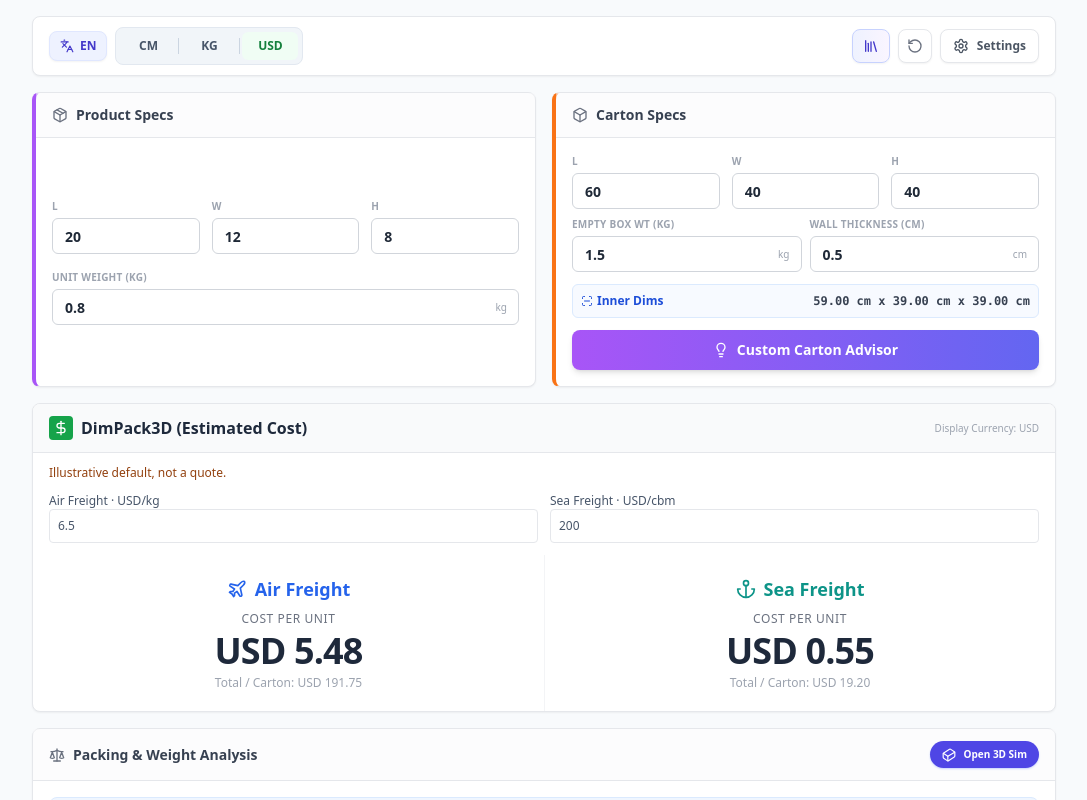
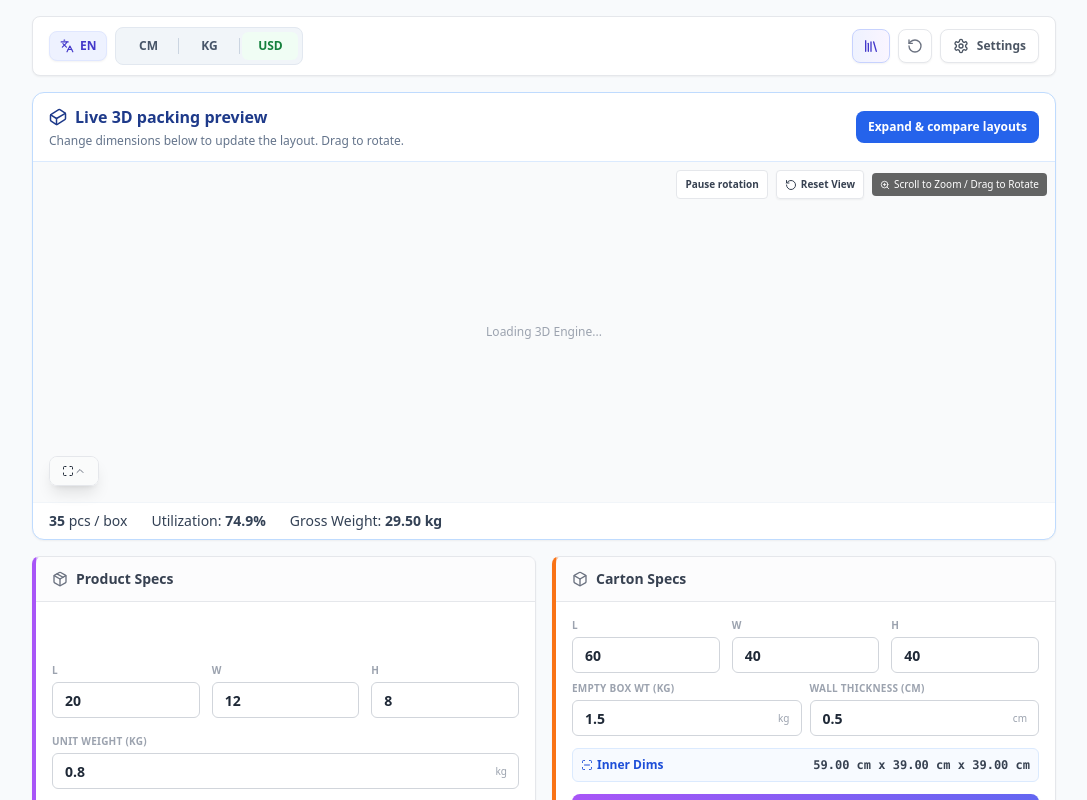
Before and after one commit to Hombecl/freight-calculator, a React (Vite) app: page /embed in a window 1280 px wide. Shown: the top 800 px of the page, without its empty margins (96-1183 px from the left). Built offline with nearby package versions, Linux system fonts and the light colour scheme.

Commit message:
Show live product packing 3D preview before inputs

```diff
--- a/src/components/Calculator.tsx
+++ b/src/components/Calculator.tsx
@@ -92,6 +92,7 @@
   t: (key: string) => string;
   isContainerMode?: boolean;
   containerPreset?: ContainerKey;
+  compact?: boolean;
 }
 
 interface SettingsModalProps {
@@ -442,6 +443,8 @@
     dimNote: "*顯示尺寸為擺放方向 (LxWxH)",
     zoomHint: "滾輪縮放 / 拖曳旋轉",
     resetView: "重置視角",
+    pauseRotation: "暫停旋轉",
+    autoRotation: "自動旋轉",
     orientationLabel: "方向圖例:",
     legendStandard: "標準",
     legendGap: "縫隙",
@@ -615,6 +618,8 @@
     dimNote: "*Dimensions shown as placed (LxWxH)",
     zoomHint: "Scroll to Zoom / Drag to Rotate",
     resetView: "Reset View",
+    pauseRotation: "Pause rotation",
+    autoRotation: "Auto rotate",
     orientationLabel: "Orientation:",
     legendStandard: "Standard",
     legendGap: "Gap Fill",
@@ -744,7 +749,7 @@
 // --- Algorithms (Advanced) ---
 
 // --- 3D Visualizer Component ---
-const ThreeVisualizer: React.FC<ThreeVisualizerProps> = ({ outer, inner, scenario, units, t, isContainerMode = false }) => {
+const ThreeVisualizer: React.FC<ThreeVisualizerProps> = ({ outer, inner, scenario, units, t, isContainerMode = false, compact = false }) => {
   const containerRef = useRef<HTMLDivElement>(null);
   const threeLoaded = useThree();
   const sceneRef = useRef<THREE.Scene | null>(null);
@@ -753,7 +758,10 @@
   const groupRef = useRef<THREE.Group | null>(null);
   const initialCameraPosRef = useRef<{ x: number; y: number; z: number } | null>(null);
   const requestRef = useRef<number | null>(null);
-  const [isHudExpanded, setIsHudExpanded] = useState(true);
+  const [isHudExpanded, setIsHudExpanded] = useState(!compact);
+  const [rotating, setRotating] = useState(() => !window.matchMedia?.('(prefers-reduced-motion: reduce)').matches);
+  const rotatingRef = useRef(rotating);
+  rotatingRef.current = rotating;
 
   // Helper to format Metric values to User Units
   const formatDim = (val: number): string => {
@@ -877,7 +885,7 @@
     window.addEventListener('mouseup', onMouseUp);
     dom.addEventListener('mousemove', onMouseMove);
     dom.addEventListener('wheel', onWheel, { passive: false });
-    dom.addEventListener('touchstart', () => { isDragging = true; }, {passive: true});
+    dom.addEventListener('touchstart', (e: TouchEvent) => { isDragging = true; if(e.touches[0]) previousMousePosition = { x: e.touches[0].clientX, y: e.touches[0].clientY }; }, {passive: true});
     dom.addEventListener('touchend', () => { isDragging = false; }, {passive: true});
     dom.addEventListener('touchmove', (e: TouchEvent) => {
         if(isDragging && e.touches[0]) {
@@ -889,9 +897,22 @@
         }
     }, {passive: true});
 
+    const resizeObserver = new ResizeObserver(() => {
+      if (!containerRef.current) return;
+      const { clientWidth: w, clientHeight: h } = containerRef.current;
+      if (!w || !h) return;
+      camera.aspect = w / h;
+      camera.updateProjectionMatrix();
+      renderer.setSize(w, h);
+    });
+    resizeObserver.observe(containerRef.current);
+    let visible = true;
+    const visibilityObserver = new IntersectionObserver(([entry]) => { visible = entry.isIntersecting; });
+    visibilityObserver.observe(containerRef.current);
     const animate = () => {
       requestRef.current = requestAnimationFrame(animate);
-      if (!isDragging) {
+      if (!visible || document.hidden) return;
+      if (!isDragging && rotatingRef.current) {
          group.rotation.y += 0.001;
       }
       renderer.render(scene, camera);
@@ -905,6 +926,15 @@
       if (containerRef.current && renderer.domElement) {
          containerRef.current.removeChild(renderer.domElement);
       }
+      resizeObserver.disconnect();
+      visibilityObserver.disconnect();
+      scene.traverse(object => {
+        const mesh = object as THREE.Mesh;
+        mesh.geometry?.dispose();
+        if (Array.isArray(mesh.material)) mesh.material.forEach(material => material.dispose());
+        else mesh.material?.dispose();
+      });
+      renderer.dispose();
       window.removeEventListener('mouseup', onMouseUp);
     };
   }, [threeLoaded, outer, inner, scenario, isContainerMode]);
@@ -972,6 +1002,7 @@
       </div>
 
       <div className="absolute top-2 right-2 flex items-center gap-1.5 md:gap-2">
+        <button type="button" aria-pressed={rotating} onClick={() => setRotating(value => !value)} className="bg-white/95 text-gray-700 px-2 py-1.5 rounded border border-gray-200 text-[10px] font-bold">{t(rotating ? 'pauseRotation' : 'autoRotation')}</button>
         <button
           onClick={handleResetView}
           className="bg-white/95 hover:bg-white active:bg-gray-100 text-gray-700 p-1.5 md:px-2 md:py-1.5 rounded shadow-sm border border-gray-200 text-[10px] font-bold flex items-center gap-1 transition-colors"
@@ -3723,7 +3754,7 @@
 
         {/* Compact controls when header is hidden (for standalone pages) */}
         {hideHeader && (
-          <div className="flex items-center justify-between bg-white px-3 md:px-4 py-2.5 rounded-lg shadow-sm border border-gray-200">
+          <div className="flex flex-wrap gap-2 items-center justify-between bg-white px-3 md:px-4 py-2.5 rounded-lg shadow-sm border border-gray-200">
             <div className="flex items-center gap-2">
               <button onClick={() => setLang(lang === 'zh' ? 'en' : 'zh')} className="flex items-center gap-1.5 px-2.5 py-1.5 bg-indigo-50 border border-indigo-100 text-indigo-700 rounded-lg hover:bg-indigo-100 transition-colors text-xs font-bold shadow-sm active:scale-[0.98]">
                 <Languages size={14} /> <span>{lang === 'zh' ? '繁' : 'EN'}</span>
@@ -3762,6 +3793,20 @@
 
         {mode === 'packing' ? (
           <>
+            <section data-testid="packing-inline-preview" aria-label={lang === 'zh' ? '即時 3D 裝箱預覽' : 'Live 3D packing preview'} className="overflow-hidden rounded-xl border border-blue-200 bg-white shadow-sm">
+              <div className="flex flex-wrap items-center justify-between gap-2 px-4 py-3 border-b border-blue-100">
+                <div><h2 className="flex items-center gap-2 font-bold text-blue-900"><Cuboid size={18} />{lang === 'zh' ? '即時 3D 裝箱預覽' : 'Live 3D packing preview'}</h2><p className="text-xs text-slate-500 mt-1">{lang === 'zh' ? '改下面嘅尺寸，即時睇到擺位。拖拉可轉動。' : 'Change dimensions below to update the layout. Drag to rotate.'}</p></div>
+                <button type="button" onClick={() => setIsSimOpen(true)} className="rounded-lg bg-blue-600 px-3 py-2 text-xs font-bold text-white hover:bg-blue-700">{lang === 'zh' ? '放大及比較方案' : 'Expand & compare layouts'}</button>
+              </div>
+              <div className="relative h-[280px] sm:h-[340px]" data-testid="packing-inline-scene">
+                {!isSimOpen && <ThreeVisualizer outer={simCartonInit} inner={innerCartonMetric} scenario={bestPacking} units={units} t={t} compact />}
+              </div>
+              <div className="flex flex-wrap gap-x-6 gap-y-1 border-t border-slate-100 px-4 py-2 text-sm text-slate-700" aria-live="polite">
+                <span><strong>{bestPacking?.count ?? 0}</strong> {lang === 'zh' ? '件／箱' : 'pcs / box'}</span>
+                <span>{t('utilization')}: <strong>{packingCosts?.stats.utilization.toFixed(1) ?? '0'}%</strong></span>
+                <span>{t('grossWeight')}: <strong>{packingCosts ? displayWeight(fromMetricW(packingCosts.stats.grossWeight)) : '—'}</strong></span>
+              </div>
+            </section>
             <div className="grid grid-cols-1 md:grid-cols-2 gap-4">
               <CompactCard title={t('productSpecs')} icon={Package} className="border-l-4 border-l-purple-500">
                 <div className="grid grid-cols-3 gap-3 mb-4">
```
Also changed, not shown: tests/e2e.mjs (+4 -0 lines).
